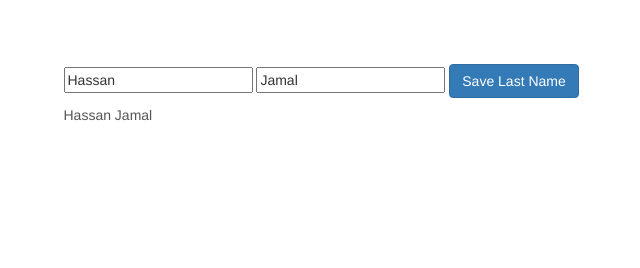
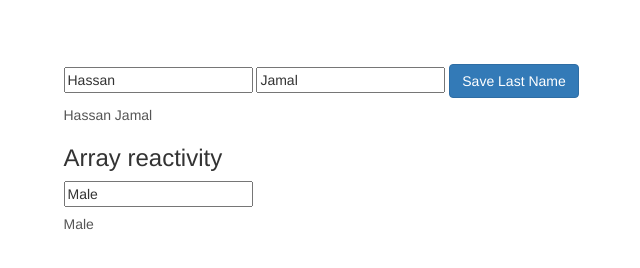
Before and after one commit to hassanjamal/vue-playbook, a plain HTML site: page 1.1-Computed Properties/index.html in a window 1280 px wide. Shown: the whole page, without its empty margins (299-939 px from the left). Drawn offline with nearby package versions, Linux system fonts and the light colour scheme.

Commit message:
Reactivity limitation for array

```diff
--- a/1.1-Computed Properties/index.html
+++ b/1.1-Computed Properties/index.html
@@ -17,20 +17,30 @@
                     <input type="text" id="lastname" value="Jamal">
                     <button @click="saveLastName" class="btn btn-primary">Save Last Name</button>
                     <output>{{ computedFullName}}</output>
+                    <h3>Array reactivity</h3>
+                    <input type="text" id="lastname" v-model="otherDetails[0]">
+                    <output>{{ computedOtherDetails}}</output>
                </div>
            </div>
        </div>
 </body>
 <script>
+    // Is declared at the beginning, external to our Vue instance - thus is not reactive
     let lastName = 'Jamal'
     new Vue({
         el: '#app',
         data: {
-            firstName: 'Hassan'
+            // firstName is declared in the data section of our object thus is reactive and affects the computed variable
+            firstName: 'Hassan',
+            otherDetails: ['Male', 'India']
         },
         computed:{
             computedFullName(){
                 return this.firstName+' '+lastName;
+            },
+            // This is not reactive
+            computedOtherDetails(){
+                return this.otherDetails[0];
             }
         },
         methods: {
@@ -40,5 +50,4 @@
         }
     })
 </script>
-
 </html>
```
